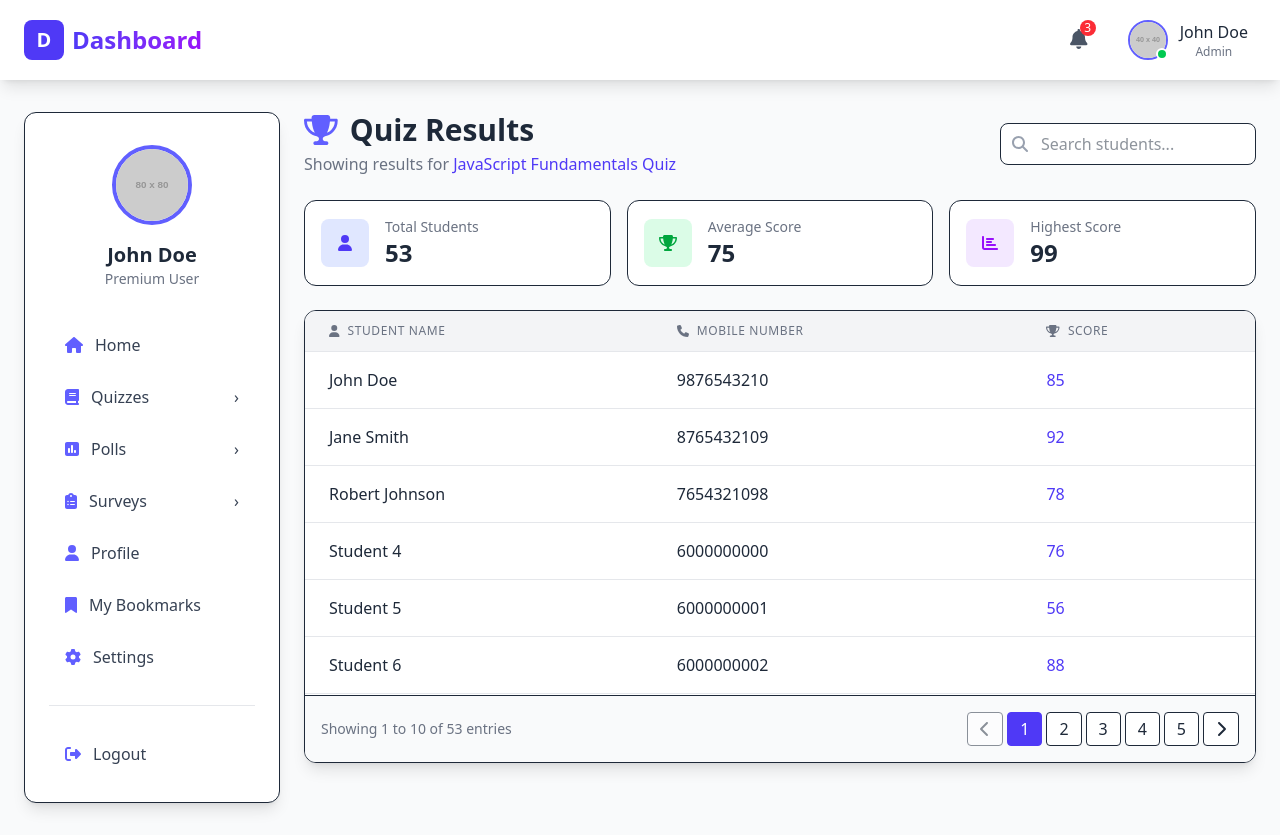
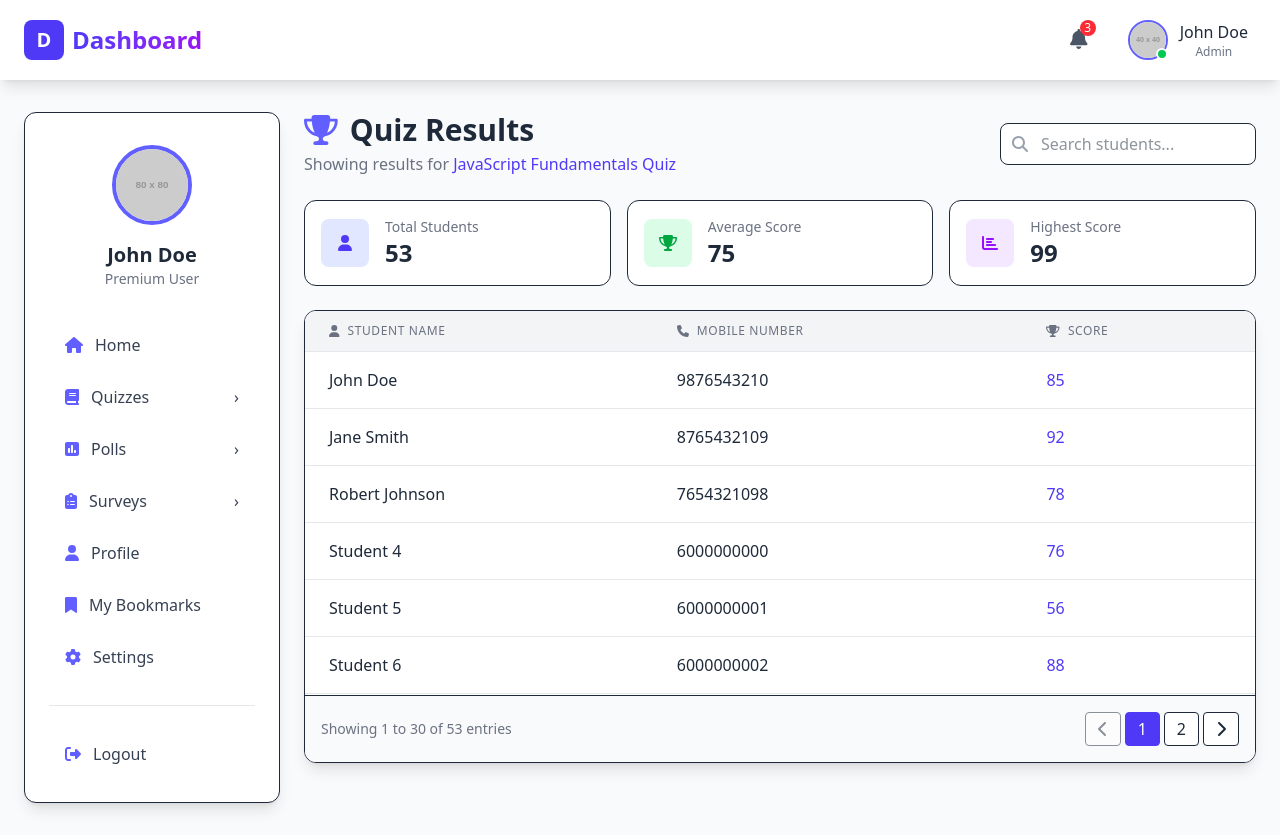
Before and after one commit to karnerfly/quiz, a React (Vite) app in the folder frontend/: page /dashboard/quizzes/result in a window 1280 px wide. Built offline with nearby package versions, Linux system fonts and the light colour scheme; sample sign-in values are in the browser's storage.

Commit message:
Changes to be committed:

```diff
--- a/frontend/src/pages/users/Create.jsx
+++ b/frontend/src/pages/users/Create.jsx
@@ -57,7 +57,7 @@ const CreateQuizPage = () => {
   const fileInputRef = useRef(null);
 
 
-  const durationOptions = ["15", "30", "45", "60", "90", "120"];
+  const durationOptions = ["15", "30", "45", "60", "90", "120", "180"];
 
 
   useEffect(() => {
--- a/frontend/src/pages/users/Result.jsx
+++ b/frontend/src/pages/users/Result.jsx
@@ -12,12 +12,11 @@ import { Link } from "react-router";
 import { useState } from "react";
 
 const QuizResultsPage = () => {
-  // Sample data - in real app this would come from API
+
   const [students, setStudents] = useState([
     { id: 1, name: "John Doe", mobile: "9876543210", score: 85 },
     { id: 2, name: "Jane Smith", mobile: "8765432109", score: 92 },
     { id: 3, name: "Robert Johnson", mobile: "7654321098", score: 78 },
-    // ... add more sample data (50+ entries to test pagination)
     ...Array.from({ length: 50 }, (_, i) => ({
       id: i + 4,
       name: `Student ${i + 4}`,
@@ -28,9 +27,9 @@ const QuizResultsPage = () => {
 
   const [searchTerm, setSearchTerm] = useState("");
   const [currentPage, setCurrentPage] = useState(1);
-  const studentsPerPage = 10; // Reduced for better demonstration of scroll + pagination
+  const studentsPerPage = 30;
 
-  // Filter students based on search term
+  // Filter students
   const filteredStudents = students.filter(student =>
     student.name.toLowerCase().includes(searchTerm.toLowerCase()) ||
     student.mobile.includes(searchTerm)
@@ -120,7 +119,7 @@ const QuizResultsPage = () => {
         </div>
       </div>
 
-      {/* Results Table - Fixed table layout with scrollable body */}
+      {/* Results Table */}
       <div className="rounded-xl shadow-lg overflow-hidden border dark:border-gray-700 bg-white dark:bg-gray-800">
         <div className="overflow-x-auto w-full">
           <div className="max-h-96 overflow-y-auto">
@@ -229,7 +228,7 @@ const QuizResultsPage = () => {
         )}
       </div>
 
-      {/* Additional Analytics Section - Commented out as requested */}
+      {/* Additional Analytics Section */}
       {/*
       <div className="mt-6 grid grid-cols-1 lg:grid-cols-2 gap-6">
         <div className="rounded-xl shadow-lg p-4 border dark:border-gray-700 bg-white dark:bg-gray-800">
```
